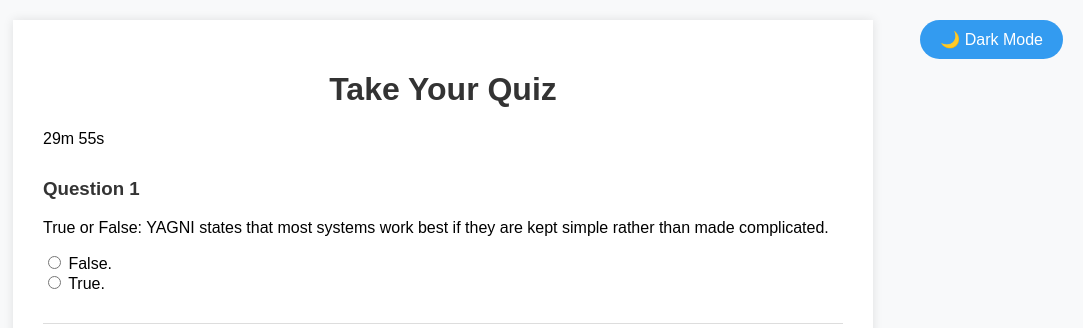
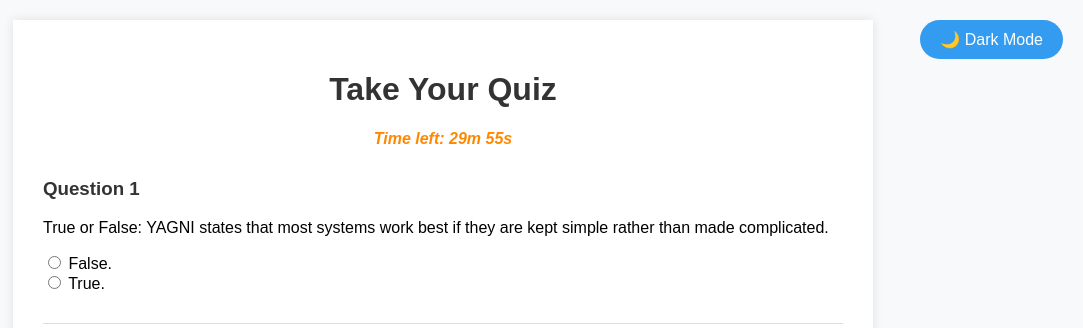
Before and after one commit to IHristos/quiz_app, a Flask app: page / in a window 1280 px wide. Shown: the top 328 px of the page, without its empty margins (197-1280 px from the left). Run offline with Flask 3, Linux system fonts and the light colour scheme.

Commit message:
chore: made the timer sticky

```diff
--- a/static/style.css
+++ b/static/style.css
@@ -105,3 +105,15 @@ li {
   background-color: #0057b36b;
   border-radius: 5px;
 }
+
+.timer-container {
+  justify-items: center;
+  position: sticky;
+  border-radius: 20px;
+  top: 0;
+  -webkit-backdrop-filter: blur(5px);
+  backdrop-filter: blur(5px);
+  color: rgb(255, 136, 0);
+  font-weight: bold;
+  font-style: italic;
+}
--- a/templates/quiz.html
+++ b/templates/quiz.html
@@ -58,7 +58,9 @@
     </script>
     <div class="container">
       <h1>Take Your Quiz</h1>
-      <p id="timer">30m 0s</p>
+      <div class="timer-container">
+        <p>Time left:&nbsp;<span id="timer">30m 0s</span></p>
+      </div>
       <form method="post" action="/submit" id="quiz-form">
         {% for q in questions %}
         <div class="question-block">
```
Also changed, not shown: 1 other file.
